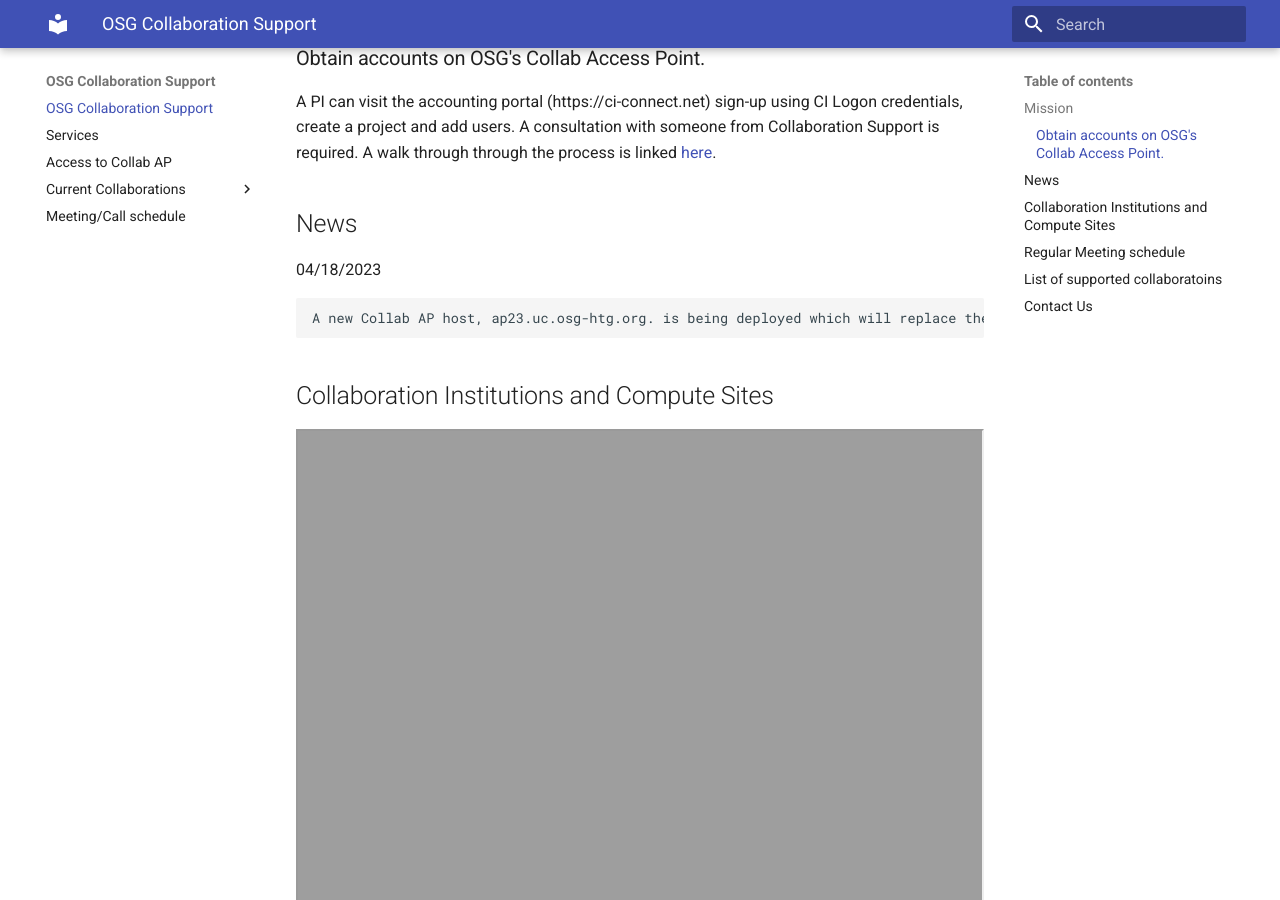
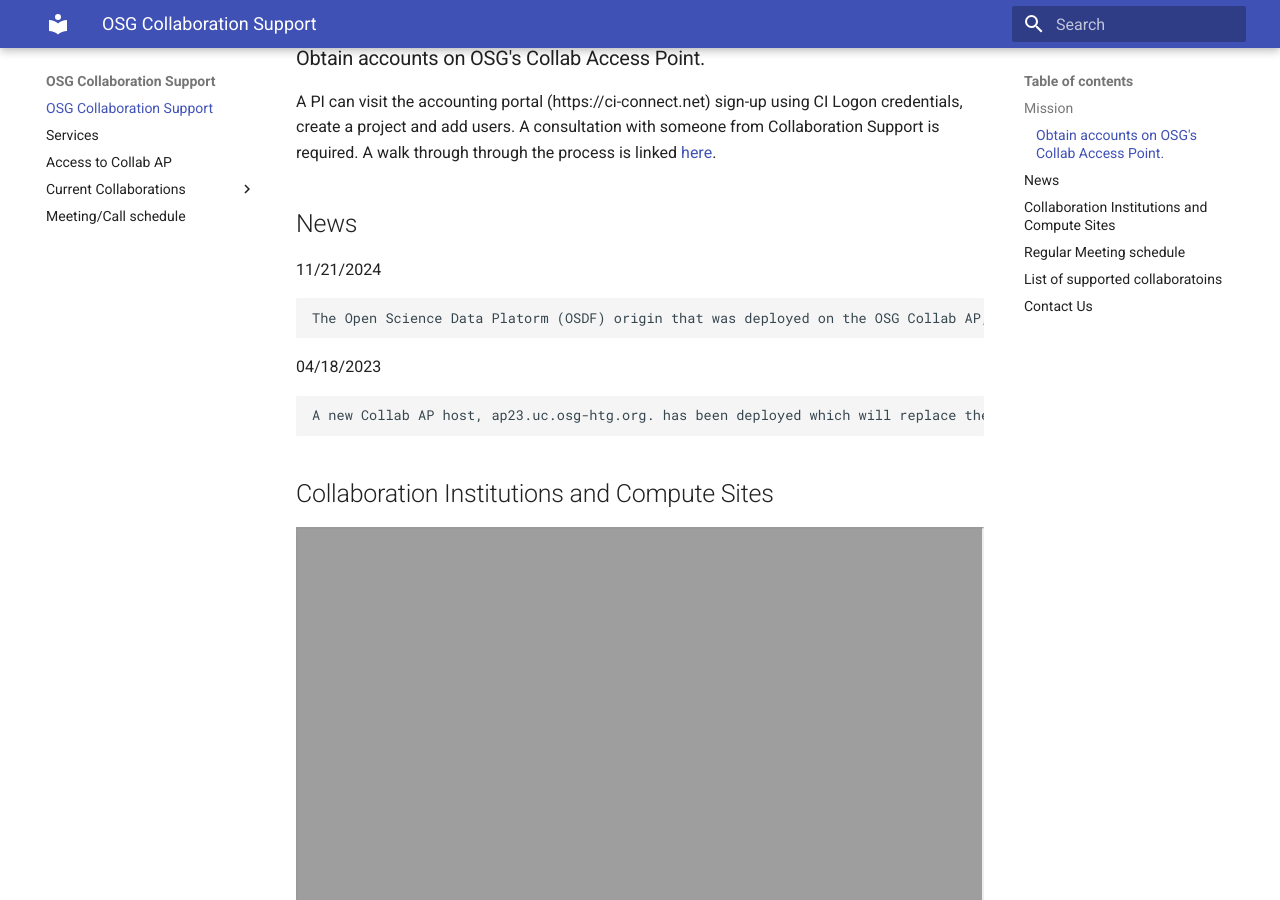
Before and after one commit to osg-htc/collaboration-support, an MkDocs documentation site: the page built from docs/index.md, in a window 1280 px wide and 900 px high, scrolled down 527 px. Built offline with MkDocs 1.6.1 and Material for MkDocs 9.7.7, drawn with Linux system fonts in a browser that asks for light colours.

Commit message:
Update index.md
Updated news with the pelican transition

```diff
--- a/docs/index.md
+++ b/docs/index.md
@@ -9,9 +9,13 @@
 
 ## News
 
+11/21/2024
+
+    The Open Science Data Platorm (OSDF) origin that was deployed on the OSG Collab AP, ap23.uc.osg-htc.org, has moved to a separate infrastructure to accommodate upgrading to the Pelican data distribution platform and allow for users at other APs use the backend storage. For more details refer to this [section](misc/pelican.md).
+
 04/18/2023
 
-    A new Collab AP host, ap23.uc.osg-htg.org. is being deployed which will replace the existing one, login.collab.ci-connect.net. Users and projects will     be from login.collab.ci-connect.net will be moved to the new one. Users will be in general responsible for migrating their data and make any necessary     corrections to their workflows. Collaboration Support staff will be there to assist. A transition plan is currently being compiled and will be shared       here. Staff will reach out to individual users and project managers to arrange for a timeline that meets the collaboration's needs.
+    A new Collab AP host, ap23.uc.osg-htg.org. has been deployed which will replace the existing one, login.collab.ci-connect.net. Users and projects from login.collab.ci-connect.net have moved to the new one. Users are responsible for migrating their data and make any necessary corrections to their workflows. Collaboration Support staff will be available to assist.
 
 ## Collaboration Institutions and Compute Sites
 
```
